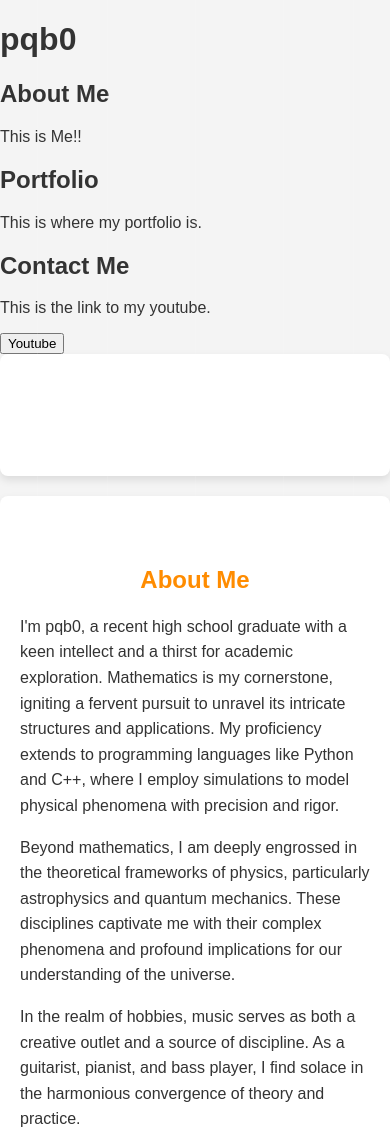
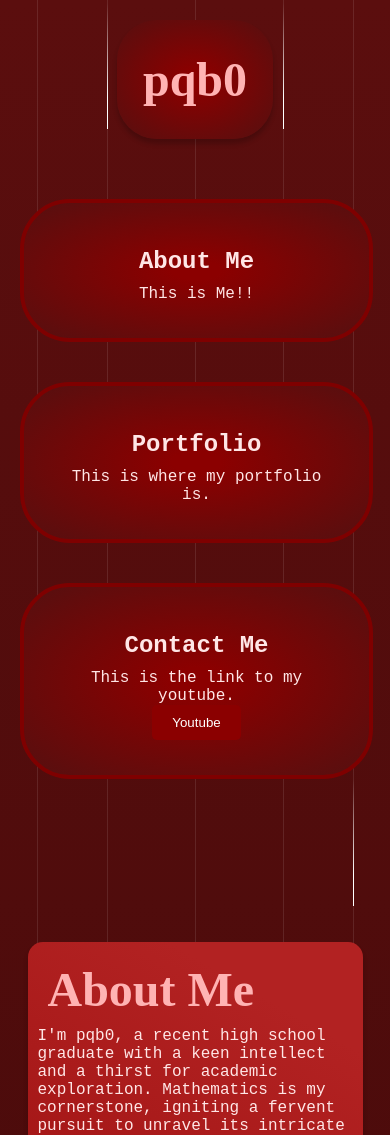
Before and after one commit to pqb0/pqb0.github.io, a plain HTML site: page index.html in a window 390 px wide. Shown: the top 1135 px of the page. Drawn offline with Linux system fonts and the light colour scheme.

Commit message:
Update style.css to mobile compatibility

```diff
--- a/style.css
+++ b/style.css
@@ -1,113 +1,157 @@
-/* Base styles */
 body {
     margin: 0;
     padding: 0;
-    font-family: 'Arial', sans-serif;
-    color: #333;
-    background-color: #f4f4f4;
+    background: linear-gradient(180deg, #5b0e0e, #300606); /* Gradient colors in dark red shades */
+    font-family: 'Courier New', Courier, monospace;
+    color: #ffe6e6; /* Light red/pink for text */
 }
 
-header {
-    background: #333;
-    color: #fff;
-    padding: 10px 0;
+h2 {
+    margin: 10px;
+}
+
+p {
+    margin: 0;
+}
+
+.title {
+    font-size: 3em;
+    font-family: 'Playfair Display', serif;
+    color: #ffb3b3; /* Light red/pink for contrast */
+}
+
+.title-box {
+    position: relative;
+    width: 90%;
+    max-width: 40vw;
+    height: 30vh;
+    margin: 20px auto;
+    background-image: radial-gradient(#8b0000 10%, #5b0e0e 90%);
+    text-align: center;
+    display: flex;
+    justify-content: center;
+    align-items: center;
+    border-radius: 40px;
+    box-shadow: 0px 5px 5px rgba(0, 0, 0, 0.2);
+}
+
+.section-box {
+    display: flex;
+    flex-direction: column;
+    align-items: center;
+    height: auto;
+    padding: 20px;
+}
+
+.section {
+    display: flex;
+    justify-content: space-evenly;
+    flex-wrap: wrap;
+    padding: 20px;
+}
+
+.box {
+    position: relative;
+    width: 90%;
+    max-width: 95vw;
+    height: auto;
+    min-height: 65vh;
+    margin: 20px auto;
+    padding: 10px;
+    background-image: linear-gradient(30deg, #8b0000 10%, #b22222 90%);
+    display: grid;
+    grid-template-rows: auto 1fr;
+    border-radius: 15px;
+    box-shadow: 0px 5px 5px rgba(0, 0, 0, 0.2);
+}
+
+.box-content {
+    padding: 20px;
+    color: #ffe6e6; /* Light red/pink for text */
+}
+
+.textbox {
+    background-color: #b22222;
+    display: flex;
+    flex-direction: column;
+    padding: 15px;
+    margin: 15px auto;
+    border-radius: 10px;
+    transition: all 0.5s ease;
+    filter: drop-shadow(0 0 50px #ff6666);
+}
+
+.textbox:hover {
+    background-color: #a52a2a;
+    filter: drop-shadow(0 0 20px #ff4d4d);
+}
+
+.textfont {
+    width: 100%;
+    color: #ffe6e6;
+}
+
+.card {
+    position: relative;
+    background-image: radial-gradient(#8b0000 10%, #5b0e0e 90%);
+    width: 90%;
+    max-width: 23%;
+    height: 60%;
+    padding: 15px;
+    margin: 20px auto;
+    border: 4px solid #7f0000; /* Dark red border */
+    border-radius: 50px;
+    transition: all 0.5s ease;
     text-align: center;
 }
 
-nav ul {
-    list-style: none;
-    padding: 0;
-    display: flex;
-    justify-content: center;
+.card:hover {
+    background-color: #8b0000;
+    border-color: #ff4d4d;
+    border-radius: 30%;
+    filter: drop-shadow(0 0 20px #ff9999);
+    animation: hover-lightly 5s infinite alternate;
 }
 
-nav ul li {
-    margin: 0 15px;
+.button {
+    background-color: #8b0000;
+    color: #fff;
+    border: none;
+    padding: 10px 20px;
+    border-radius: 5px;
+    cursor: pointer;
+    text-decoration: none;
+    transition: background-color 0.3s;
 }
 
-nav ul li a {
-    color: #fff;
-    text-decoration: none;
+.button:hover {
+    background-color: #b22222;
+    transform: rotate(90deg);
 }
 
-.hero {
-    background: #ff8c00;
-    color: #fff;
-    padding: 50px 0;
-    text-align: center;
+.portfolio-container {
+    display: grid;
+    gap: 20%;
 }
 
-.hero h1 {
-    margin: 0;
-    font-size: 3em;
+.container {
+    height: 70%;
+    width: 80%;
+    background-image: radial-gradient(#8b0000 10%, #b22222 90%);
+    border-radius: 20px;
 }
 
-.hero p {
-    margin: 10px 0 0;
-    font-size: 1.2em;
+.portfolio-card {
+    position: relative;
+    width: 90%;
+    max-width: 280px;
+    height: 150px;
+    padding: 20px;
+    margin: 10px auto;
+    background-image: radial-gradient(#8b0000 10%, #b22222 90%);
+    border-radius: 10px;
+    box-shadow: 0 4px 6px rgba(0, 0, 0, 0.1);
 }
-
-/* Section styles */
-.section {
-    padding: 50px 20px;
-    max-width: 800px;
-    margin: 0 auto;
-    background: #fff;
-    margin-bottom: 20px;
-    border-radius: 8px;
-    box-shadow: 0 4px 8px rgba(0, 0, 0, 0.1);
-}
-
-.section h2 {
-    text-align: center;
-    color: #ff8c00;
-    margin-bottom: 20px;
-}
-
-.section p {
-    line-height: 1.6;
-}
-
-/* Portfolio styles */
-.portfolio-grid {
-    display: grid;
-    grid-template-columns: 1fr 1fr;
-    gap: 20px;
-}
-
-.portfolio-item {
-    background: #333;
-    color: #fff;
-    padding: 20px;
-    text-align: center;
-    border-radius: 8px;
-}
-
-/* Footer styles */
-footer {
-    text-align: center;
-    padding: 20px;
-    background: #333;
-    color: #fff;
-}
-
-/* Responsive styles */
-@media (max-width: 768px) {
-    .portfolio-grid {
-        grid-template-columns: 1fr;
-    }
-
-    nav ul {
-        flex-direction: column;
-        align-items: center;
-    }
-
-    nav ul li {
-        margin: 10px 0;
-    }
-}
-
-
 
 .lines {
     position: absolute;
@@ -128,6 +172,7 @@ footer {
     background: rgba(255, 255, 255, 0.1);
     overflow: hidden;
 }
+
 .line::after {
     content: "";
     display: block;
@@ -137,49 +182,41 @@ footer {
     top: -50%;
     left: 0;
     background: linear-gradient(to bottom, rgba(255, 255, 255, 0) 0%, #ffffff 75%, #ffffff 100%);
-    -webkit-animation: drop 20s 0s infinite;
     animation: drop 20s 0s infinite;
-    -webkit-animation-fill-mode: forwards;
     animation-fill-mode: forwards;
-    -webkit-animation-timing-function: cubic-bezier(0.4, 0.26, 0, 0.97);
     animation-timing-function: cubic-bezier(0.4, 0.26, 0, 0.97);
 }
+
 .line:nth-child(1) {
     margin-left: -25%;
 }
+
 .line:nth-child(1)::after {
-    -webkit-animation-delay: 1s;
-            animation-delay: 2s;
+    animation-delay: 1s;
 }
+
 .line:nth-child(3) {
     margin-left: 25%;
 }
+
 .line:nth-child(3)::after {
-    -webkit-animation-delay: 1.0s;
-            animation-delay: 2.5s;
+    animation-delay: 1.0s;
 }
+
 .line:nth-child(4) {
     margin-left: 45%;
 }
+
 .line:nth-child(4)::after {
-    -webkit-animation-delay: 0.5s;
-            animation-delay: 2.5s;
+    animation-delay: 0.5s;
 }
+
 .line:nth-child(5) {
     margin-left: -45%;
 }
+
 .line:nth-child(5)::after {
-    -webkit-animation-delay: 1.5s;
-            animation-delay: 2.5s;
-  }
-
-  @-webkit-keyframes drop {
-    0% {
-      top: -50%;
-    }
-    100% {
-      top: 110%;
-    }
+    animation-delay: 1.5s;
 }
 
 @keyframes drop {
@@ -196,9 +233,42 @@ footer {
         transform: translate(0, 0);
     }
     50% {
-        transform: translate(0, 10px); /* Adjust the distance and direction of hover */
+        transform: translate(0, 10px);
     }
     100% {
         transform: translate(0, -10px);
     }
 }
+
+/* Responsive styles */
+@media screen and (max-width: 767px) {
+    .title-box {
+        width: 90%;
+        height: auto;
+    }
+
+    .section-box {
+        flex-direction: column;
+        align-items: center;
+    }
+
+    .card {
+        width: 90%;
+        max-width: 90%;
+    }
+
+    .box {
+        width: 90%;
+        max-width: 90%;
+    }
+
+    .portfolio-card {
+        width: 90%;
+        max-width: 90%;
+    }
+
+    .textbox {
+        width: 90%;
+        max-width: 90%;
+    }
+}
```
Lines whose indentation alone changed are shown as unchanged.
